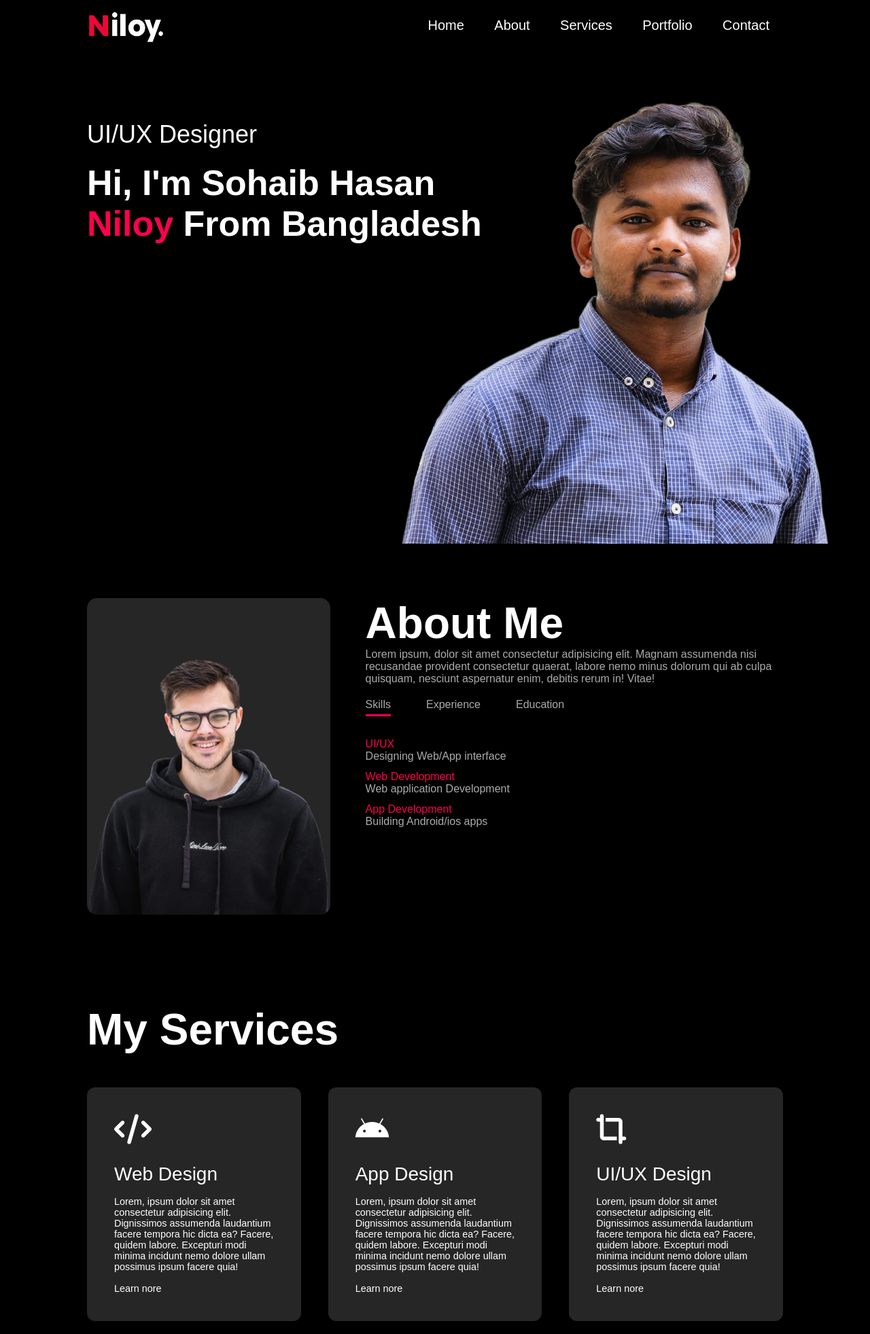
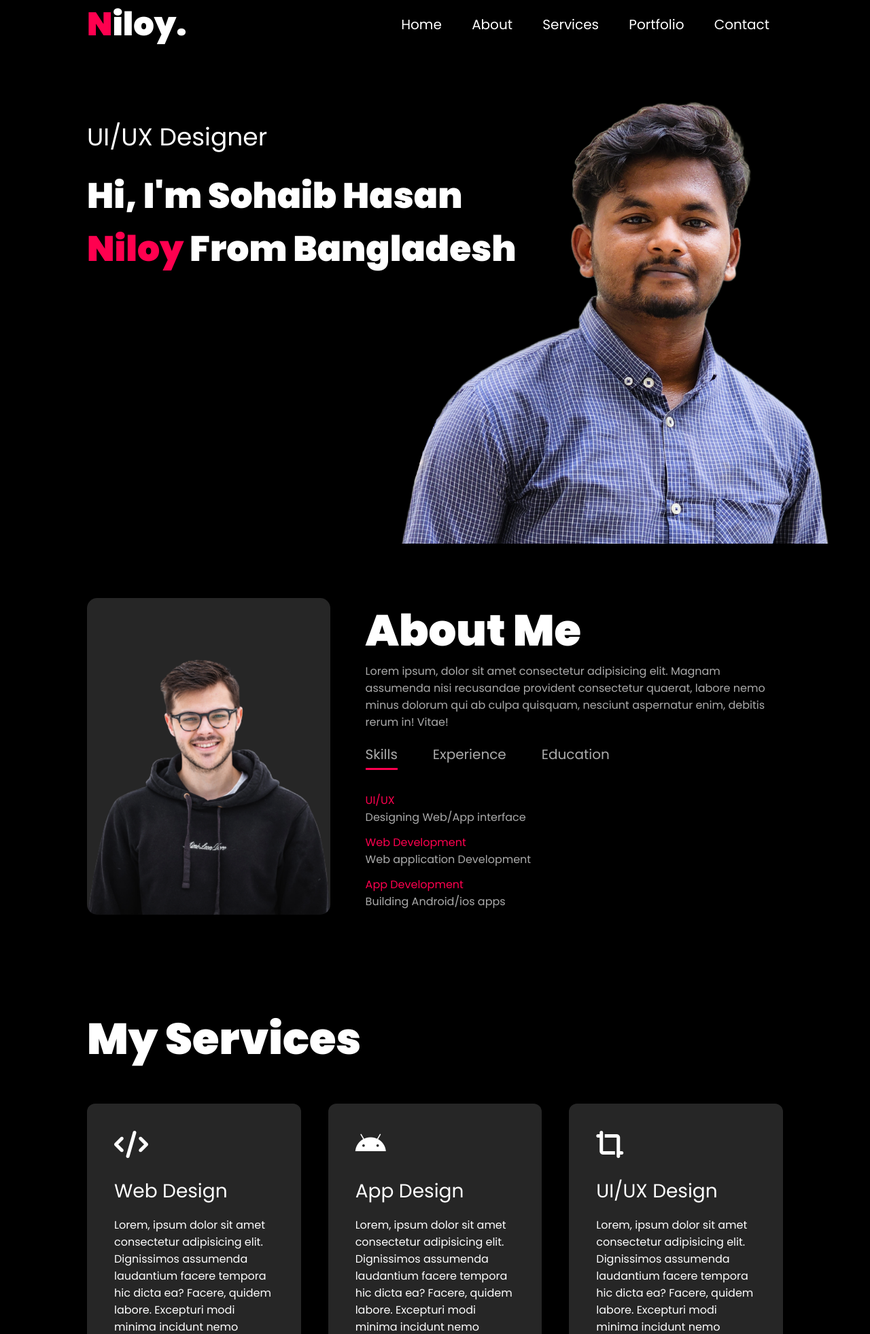
Before and after one commit to niloy2107028/php_portfolio, a PHP site: page / in a window 1280 px wide. Shown: the top 1963 px of the page at 68% size. Run offline with PHP 8.4, Linux system fonts and the light colour scheme; some libraries are stand-ins or nearby versions.

Commit message:
Update css

```diff
--- a/index.html
+++ b/index.html
@@ -8,14 +8,19 @@
       src="https://kit.fontawesome.com/b59187c32e.js"
       crossorigin="anonymous"
     ></script>
-
+    <link
+      href="https://fonts.googleapis.com/css2?family=Poppins:wght@400;900&display=swap"
+      rel="stylesheet"
+    />
     <link rel="stylesheet" href="style.css" />
   </head>
   <body>
     <div id="header">
       <div class="container">
         <nav>
-          <img src="images/icon.png" alt="logo" class="logo" />
+          <div class="logo_p">
+            <p><span>N</span>iloy.</p>
+          </div>
           <ul>
             <li><a href="#">Home</a></li>
             <li><a href="#">About</a></li>
@@ -131,7 +136,7 @@
               Facere, quidem labore. Excepturi modi minima incidunt nemo dolore
               ullam possimus ipsum facere quia!
             </p>
-            <a href="#">Learn nore</a>
+            <a class="learn_more" href="#">Learn more</a>
           </div>
 
           <div>
@@ -143,7 +148,7 @@
               Facere, quidem labore. Excepturi modi minima incidunt nemo dolore
               ullam possimus ipsum facere quia!
             </p>
-            <a href="#">Learn nore</a>
+            <a class="learn_more" href="#">Learn more</a>
           </div>
 
           <div>
@@ -155,7 +160,7 @@
               Facere, quidem labore. Excepturi modi minima incidunt nemo dolore
               ullam possimus ipsum facere quia!
             </p>
-            <a href="#">Learn nore</a>
+            <a class="learn_more" href="#">Learn more</a>
           </div>
         </div>
       </div>
@@ -228,7 +233,7 @@
             <form action="#">
               <input type="text" name="name" placeholder="Your Name" required />
               <input
-                type="text"
+                type="email"
                 name="email"
                 placeholder="Your Email"
                 required
--- a/style.css
+++ b/style.css
@@ -7,7 +7,6 @@
 
 body {
   background: #000000;
-
   color: #fff;
 }
 #header {
@@ -32,10 +31,18 @@ nav {
   /* background-color: blue; */
 }
 
-.logo {
-  width: 7rem;
+.logo_p p {
+  font-size: 3rem;
+  font-weight: 600;
+  font-family: "Poppins", sans-serif;
+}
+.logo_p p:hover {
+  cursor: pointer;
 }
 
+.logo_p span {
+  color: #ff004f;
+}
 nav ul li {
   display: inline-block;
   list-style: none;
@@ -120,7 +127,7 @@ nav ul li a:hover::after {
 
 .tab_links {
   margin-right: 3.25rem;
-  font-size: 1rem;
+  font-size: 1.25rem;
   font-weight: 500;
   cursor: pointer;
   position: relative;
@@ -179,14 +186,14 @@ nav ul li a:hover::after {
 .services_list div {
   background-color: #262626;
   padding: 2.5rem;
-  font-size: 0.9rem;
+  font-size: 1rem;
   font-weight: 300;
   border-radius: 0.75rem;
   transition: background-color 0.5s, transform 0.5s;
 }
 
 .services_list div i {
-  font-size: 2.75rem;
+  font-size: 2.5rem;
   margin-bottom: 1.75rem;
 }
 
@@ -199,11 +206,16 @@ nav ul li a:hover::after {
 .services_list div a {
   text-decoration: none;
   color: #fff;
-  font-size: 0.9rem;
+  font-size: 1rem;
   margin-top: 1rem;
   display: inline-block;
 }
 
+.services_list div a:hover {
+  text-decoration: underline white;
+  text-underline-offset: 4px;
+  text-decoration-thickness: 2px; /* thicker underline */
+}
 .services_list div:hover {
   background-color: #ff004f;
   transform: translateY(-10px);
@@ -371,6 +383,12 @@ form textarea {
   border-radius: 0.5rem;
 }
 
+form input:focus,
+form textarea:focus {
+  border: 1px solid #ff004f;
+  box-shadow: 0 0 0 2px #ff004f;
+}
+
 form .btn.btn_more {
   padding: 1rem 4rem;
   margin-top: 1rem;
```
